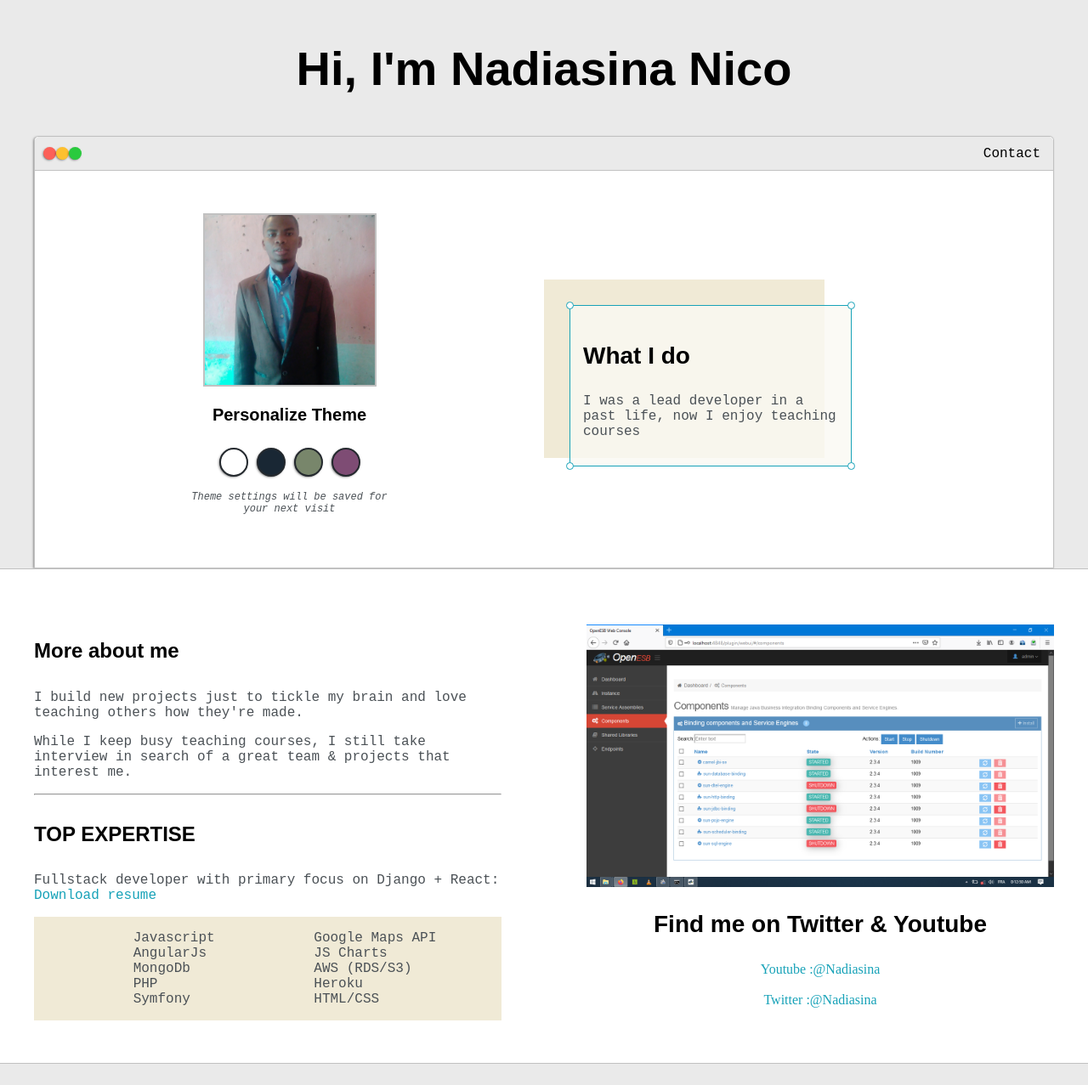
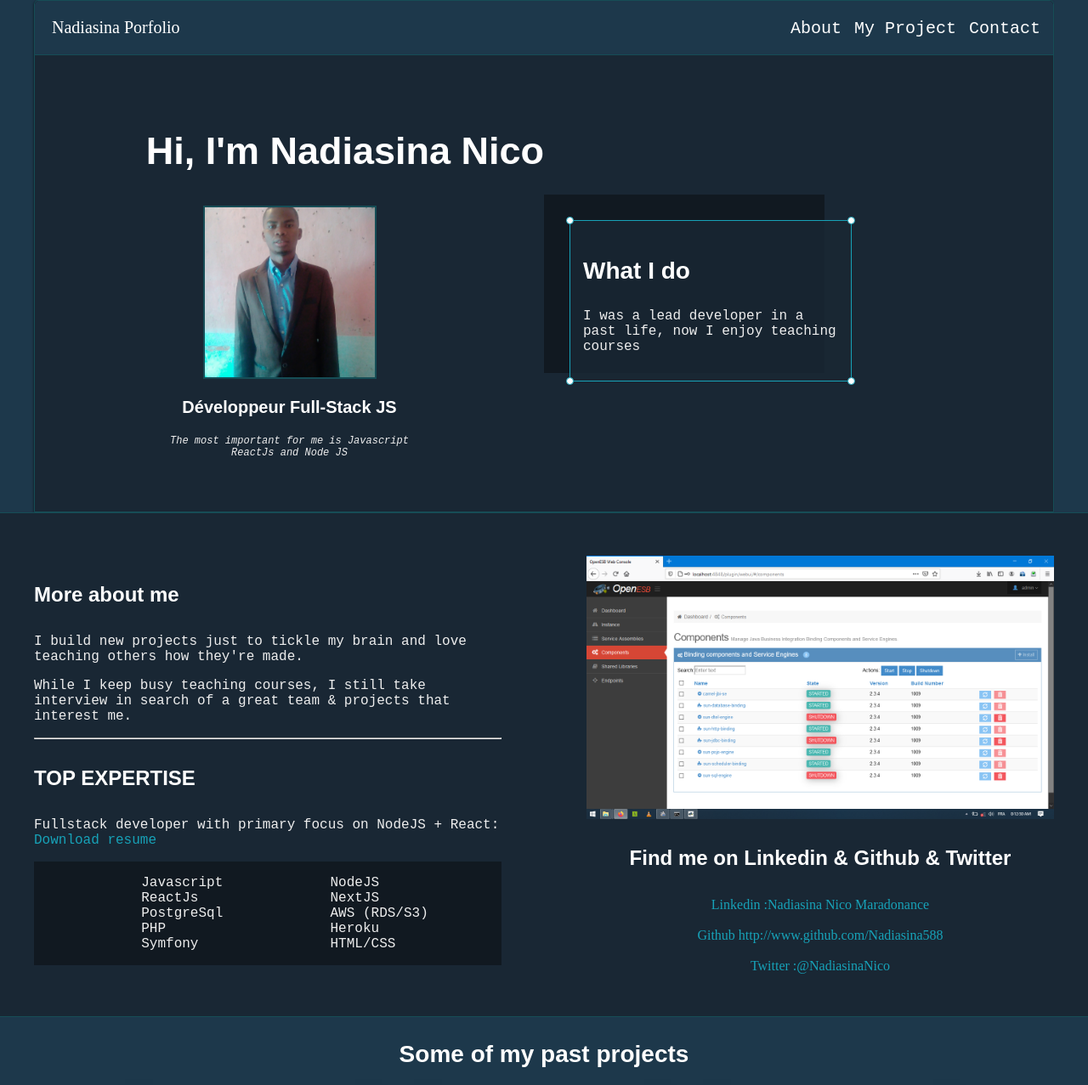
Before and after one commit to Nadiasina588/porfolio, a plain HTML site: page index.html in a window 1280 px wide. Shown: the top 1277 px of the page at 85% size. Drawn offline with Linux system fonts and the light colour scheme.

Commit message:
modifier

```diff
--- a/blue.css
+++ b/blue.css
@@ -1,5 +1,5 @@
 :root{
-    --mainColor:#152028;
+    --mainColor:#1d384b;
     --secondaryColor:#192734;
     --borderColor:#164D56;
     --mainText:#fff;
--- a/default.css
+++ b/default.css
@@ -1,13 +1,14 @@
 :root{
-    --mainColor:#eaeaea;
-    --secondaryColor:#fff;
-    --borderColor: #c1c1c1;
-    --mainText:black;
-    --secondaryText: #4b5156;
-    --themeDotBorder: #24292e;
-    --previewBg:rgba(251, 249, 243, 0.8);
-    --previewShadow: #f0ead6;
-    --buttonColor: black;
+    --mainColor:#1d384b;
+    --secondaryColor:#192734;
+    --borderColor:#164D56;
+    --mainText:#fff;
+    --secondaryText:#eeeeee;
+    --themeDotBorder:#FFF;
+    --previewBg:rgb(25, 39, 52, 0.8);
+    --previewShadow:#111921;
+    --buttonColor:#17a2b8;
+
 }
 html, body {
     padding: 0;
@@ -28,7 +29,7 @@ a{
 ul{
     list-style: none;
 }
-h1 { font-size: 56px;}
+h1 { font-size: 45px;}
 h2 { font-size: 36px;}
 h3 {font-size: 28px;}
 h4 {font-size: 24px;}
@@ -89,6 +90,8 @@ p, li, span,label, input, textarea {
 #navigation{
     margin: 0;
     padding: 10px;
+    color: var(--mainText);
+    font-size: 20px;
 }
 #navigation li {
     display: inline-block;
--- a/index.html
+++ b/index.html
@@ -1,5 +1,6 @@
 <!DOCTYPE html>
 <html lang="en">
+
 <head>
     <meta charset="UTF-8">
     <meta name="viewport" content="width=device-width, initial-scale=1.0">
@@ -8,34 +9,29 @@
     <link rel="stylesheet" href="bootstrap/fontawesome-free/css/all.css">
     <title>Porfolio Nadiasina</title>
 </head>
+
 <body>
     <section class="s1">
         <div class="main-container">
-            <div class="greeting-wrapper">
-                <h1>Hi, I'm Nadiasina Nico</h1>
-            </div>
             <div class="intro-wrapper">
                 <div class="nav-wrapper">
                     <div class="dots-wrapper">
-                   <div id="dot-1" class="browser-dot"></div>
-                   <div id="dot-2" class="browser-dot"></div>
-                   <div id="dot-3" class="browser-dot"></div>
+                        <div id="navigation">Nadiasina Porfolio</div>
                     </div>
                     <ul id="navigation">
+                        <li><a href="#">About</a></li>
+                        <li><a href="#">My Project</a></li>
                         <li><a href="#">Contact</a></li>
 
                     </ul>
                 </div>
                 <div class="left-column">
+
+                    <h1 style="text-align: right;">Hi, I'm Nadiasina Nico </h1>
                     <img id="profile_pic" src="images/img.jpg">
-                    <h5 style="text-align: center; line-height: 0;">Personalize Theme</h5>
-                    <div id="theme-options-wrapper">
-                        <div data-mode="light" id="light-mode" class="theme-dot"></div>
-                        <div data-mode="blue" id="blue-mode" class="theme-dot"></div>
-                        <div data-mode="green" id="green-mode" class="theme-dot"></div>
-                        <div data-mode="purple" id="purple-mode" class="theme-dot"></div>
-                    </div>
-                    <p id="settings-note">Theme settings will be saved for<br>your next visit</p>
+                    <h5 style="text-align: center; line-height: 0;">Développeur Full-Stack JS</h5>
+
+                    <p id="settings-note">The most important for me is Javascript<br>ReactJs and Node JS</p>
                 </div>
                 <div class="right-column">
                     <div id="preview-shadow">
@@ -65,19 +61,19 @@
                     </p>
                     <hr>
                     <h4>TOP EXPERTISE</h4>
-                   <p>Fullstack developer with primary focus on Django + React: <a target="_blank"
-                    href="">Download resume</a></p>
+                    <p>Fullstack developer with primary focus on NodeJS + React: <a target="_blank" href="">Download
+                            resume</a></p>
                     <div id="skills">
                         <ul>
                             <li>Javascript</li>
-                            <li>AngularJs</li>
-                            <li>MongoDb</li>
+                            <li>ReactJs</li>
+                            <li>PostgreSql</li>
                             <li>PHP</li>
                             <li>Symfony</li>
                         </ul>
                         <ul>
-                            <li>Google Maps API</li>
-                            <li>JS Charts</li>
+                            <li>NodeJS</li>
+                            <li>NextJS</li>
                             <li>AWS (RDS/S3)</li>
                             <li>Heroku</li>
                             <li>HTML/CSS</li>
@@ -86,12 +82,15 @@
                 </div>
                 <div class="social-links">
                     <img id="social_img" src="images/project.png">
-                <h3>Find me on Twitter & Youtube</h3>
-                <a target="_blank" href="#">Youtube
-                    :@Nadiasina
+                    <h4>Find me on Linkedin & Github & Twitter</h4>
+                    <a target="_blank" href="#">Linkedin
+                        :Nadiasina Nico Maradonance
+                    </a><br>
+                    <a target="_blank" href="#">Github
+                        http://www.github.com/Nadiasina588
                     </a><br>
                     <a target="_blank" href="#">Twitter
-                    :@Nadiasina
+                        :@NadiasinaNico
                     </a>
                 </div>
             </div>
@@ -115,7 +114,7 @@
                     </div>
                 </div>
                 <div class="post">
-                    <img class="thumbnail" src="images/project.png">
+                    <img class="thumbnail" src="images/maka.png">
                     <div class="post-preview">
                         <h6 class="post-title">Online Store -CoursePost Title</h6>
                         <p class="post-intro">Online store width paypal payements
@@ -145,13 +144,14 @@
                 <label>Subject</label>
                 <input type="text" name="subject" class="input-field">
                 <label>Email</label>
-                <input type="text" class="input-field" name="email" >
+                <input type="text" class="input-field" name="email">
                 <label>Message</label>
-                <textarea type="text" class="input-field" name="email" ></textarea>
+                <textarea type="text" class="input-field" name="email"></textarea>
                 <input id="submit-btn" type="submit" value="Send">
             </form>
         </div>
     </section>
     <script src="script.js" type="text/javascript"></script>
 </body>
+
 </html>
```
Also changed, not shown: green.css (line endings or trailing spaces), images/maka.png (added), purple.css (line endings or trailing spaces), script.js (line endings or trailing spaces). Lines whose indentation alone changed are shown as unchanged.
